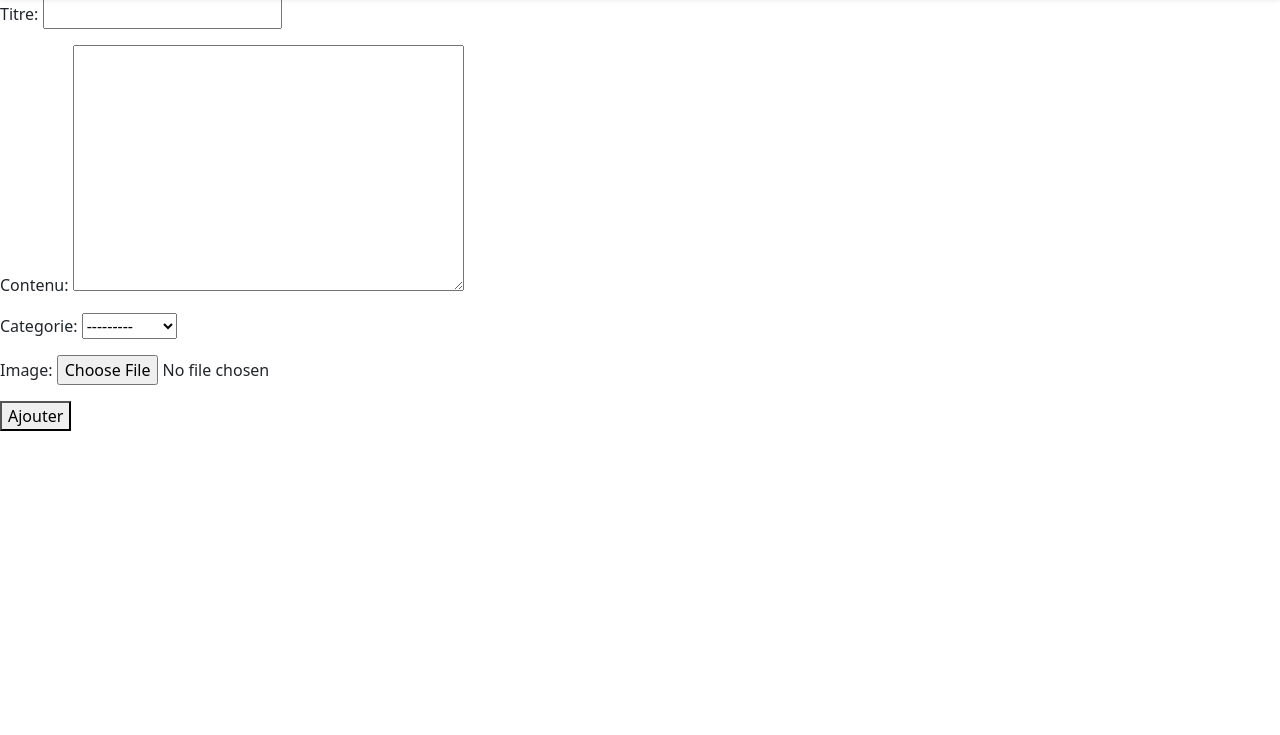
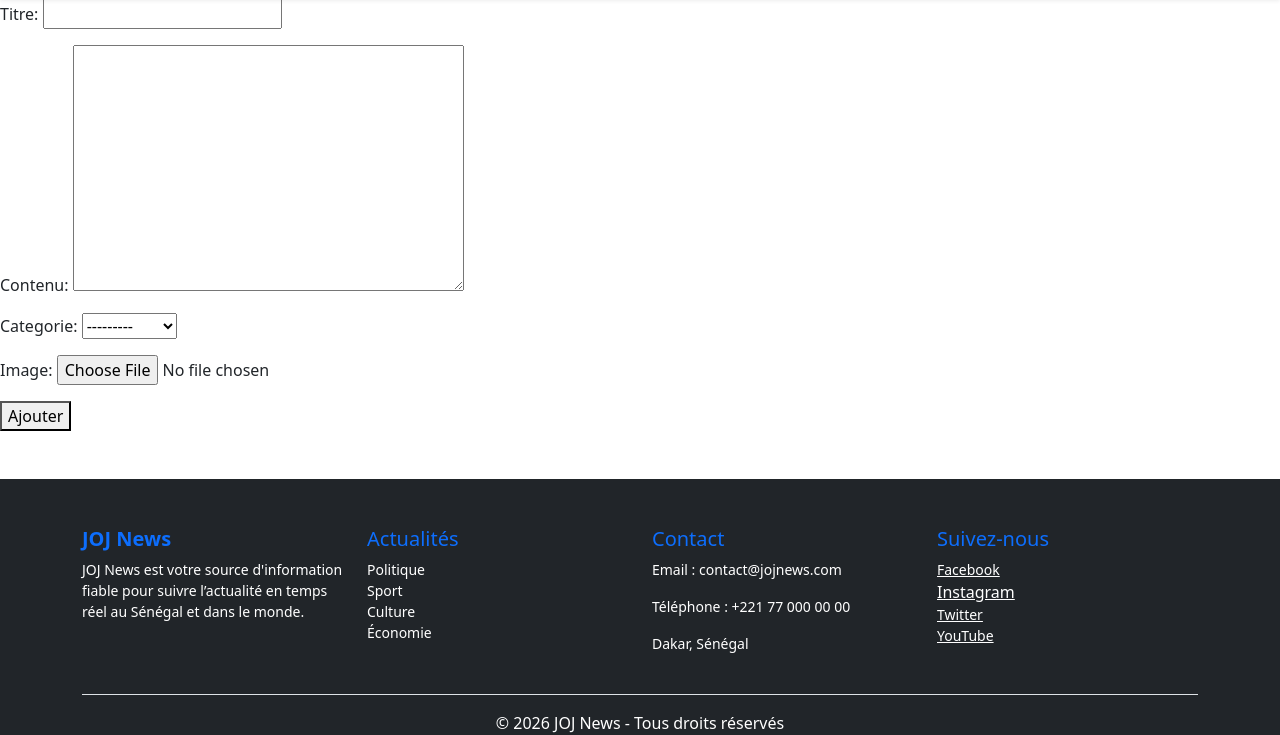
Before and after one commit to mamesayelom/JOJ_PLATEFORME_COMMUNICATION, a Django app: page /ajouter/article/ in a window 1280 px wide. Shown: the part 87-822 px from the top of the page. Before the commit the page ends 518 px from the top, so only its background shows below. Run offline with Django 5.2, Linux system fonts and the light colour scheme; data comes from the database, SQL or seed files in the repository; both versions use the stored data as it was after the commit.

Commit message:
le footer des pages'

```diff
--- a/templates/base.html
+++ b/templates/base.html
@@ -61,7 +61,55 @@
 
 
 
+<footer class="bg-dark text-white pt-5 mt-5">
+  <div class="container">
+    <div class="row g-4">
 
+      <!-- A propos -->
+      <div class="col-md-3">
+        <h5 class="fw-bold text-primary" >JOJ News</h5>
+        <p style="font-size: 14px;">
+          JOJ News est votre source d'information fiable pour suivre
+          l’actualité en temps réel au Sénégal et dans le monde.
+        </p>
+      </div>
+
+      <!-- Actualités -->
+      <div class="col-md-3">
+        <h5 class="text-primary">Actualités</h5>
+        <ul class="list-unstyled">
+          <li style="font-size: 14px;" ><a href="#" class="text-white text-decoration-none">Politique</a></li>
+          <li style="font-size: 14px;" ><a href="#" class="text-white text-decoration-none">Sport</a></li>
+          <li style="font-size: 14px;" ><a href="#" class="text-white text-decoration-none">Culture</a></li>
+          <li style="font-size: 14px;" ><a href="#" class="text-white text-decoration-none">Économie</a></li>
+        </ul>
+      </div>
+
+      <!-- Contact -->
+      <div class="col-md-3">
+        <h5 class="text-primary ">Contact</h5>
+        <p style="font-size: 14px;" >Email : contact@jojnews.com</p>
+        <p style="font-size: 14px;" >Téléphone : +221 77 000 00 00</p>
+        <p style="font-size: 14px;" >Dakar, Sénégal</p>
+      </div>
+
+      <!-- Réseaux sociaux -->
+      <div class="col-md-3">
+        <h5 class="text-primary">Suivez-nous</h5>
+        <a href="#" class="text-white d-block small-text" style="font-size: 14px;">Facebook</a>
+        <a href="#" class="text-white d-block fs-6" style="font-size: 14px;">Instagram</a>
+        <a href="#" class="text-white d-block" style="font-size: 14px;">Twitter</a>
+        <a href="#" class="text-white d-block" style="font-size: 14px;">YouTube</a>
+      </div>
+
+    </div>
+
+    <!-- Bas du footer -->
+    <div class="text-center border-top mt-4 pt-3">
+      <p class="mb-0">&copy; 2026 JOJ News - Tous droits réservés</p>
+    </div>
+  </div>
+</footer>
     <script src="https://cdn.jsdelivr.net/npm/bootstrap@5.3.8/dist/js/bootstrap.bundle.min.js"></script>
 </body>
 </html>
```
Also changed, not shown: db.sqlite3.
